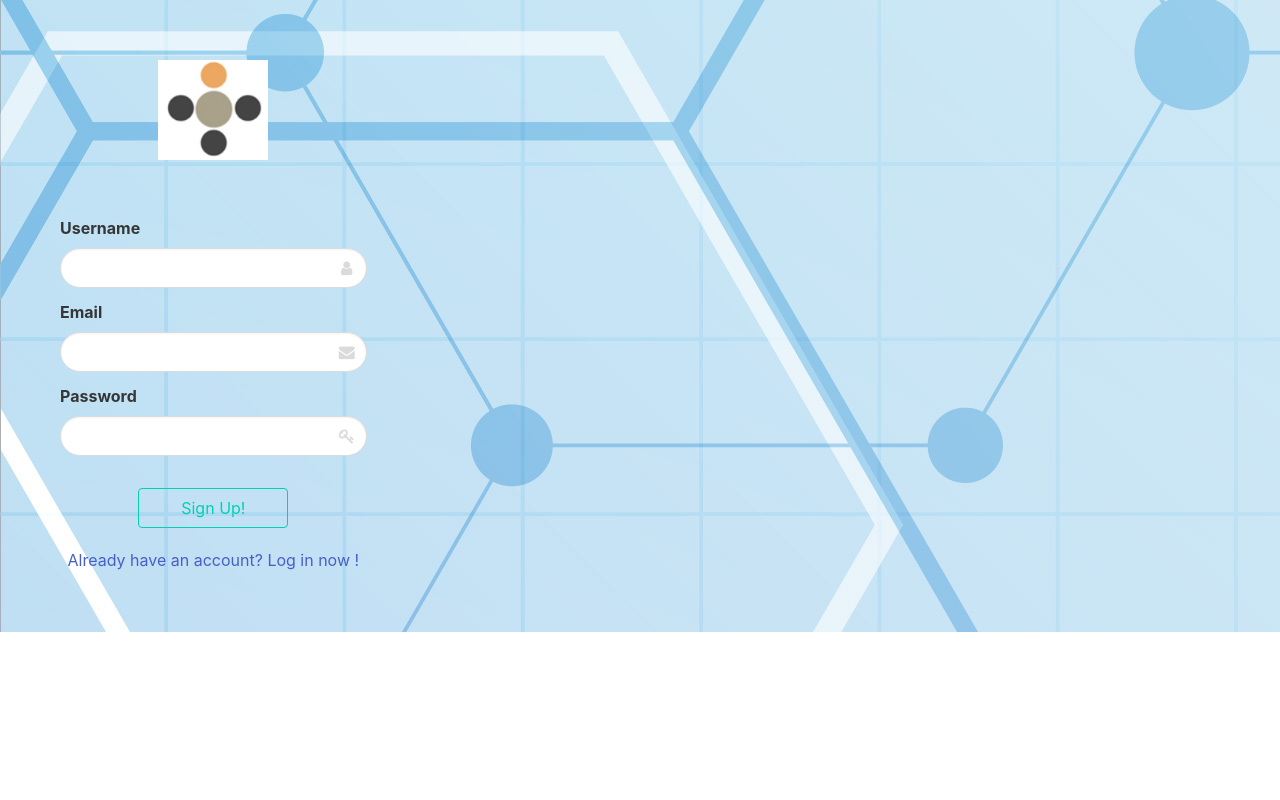
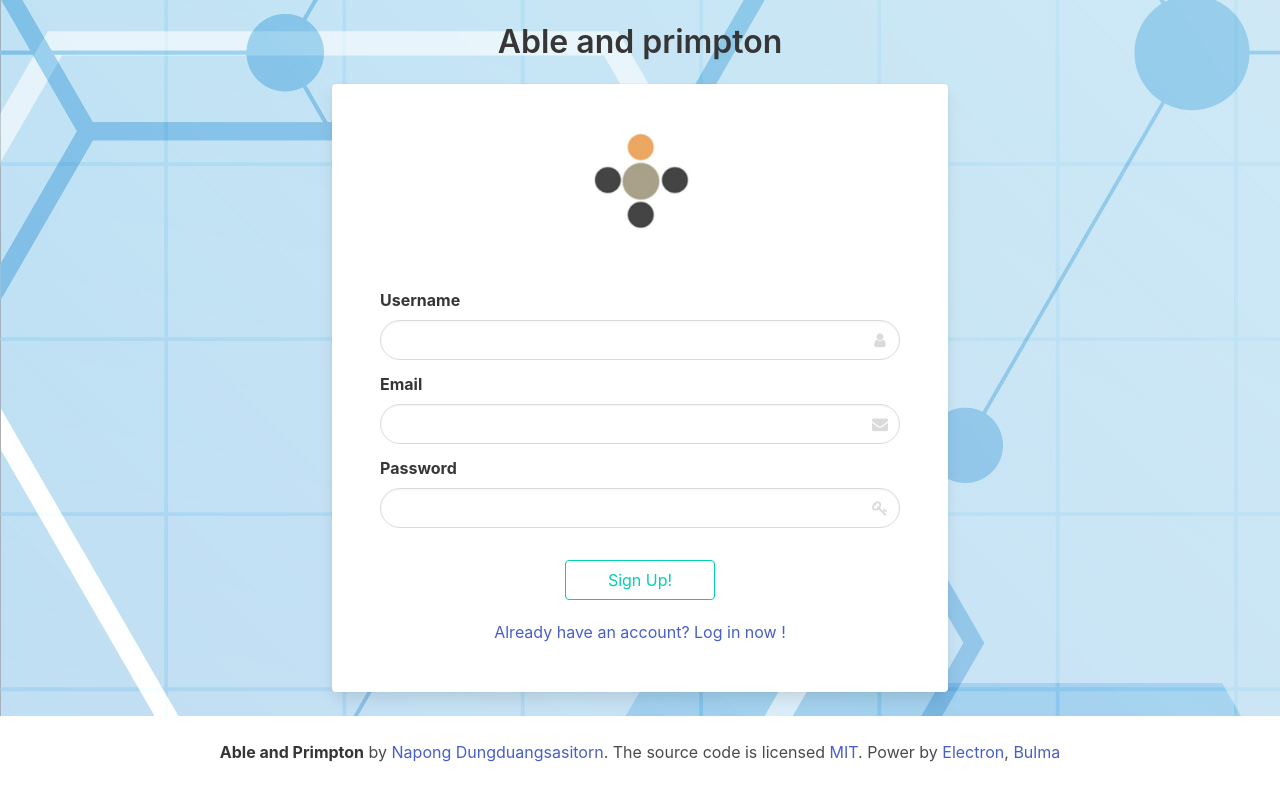
Before and after one commit to lunaticSKE12/Able-and-Primpton, an Electron app: page renderer/signup.html in a window 1280 px wide. Drawn offline with nearby package versions, Linux system fonts and the light colour scheme; files that its build step writes are made by us from their sources.

Commit message:
Edit footer and adjust page

```diff
--- a/renderer/main.css
+++ b/renderer/main.css
@@ -31,3 +31,13 @@
 .columns {
   margin: 0px;
 }
+
+.main {
+    display: flex;
+    min-height: 100vh;
+    flex-direction: column;
+}
+
+.section {
+    flex: 1;
+}
--- a/renderer/signup.html
+++ b/renderer/signup.html
@@ -6,17 +6,22 @@
     <meta name="viewport" content="width=device-width, initial-scale=1">
     <link rel="icon" href="assets/img/logo_r_resumme.png" type="image/x-icon" />
     <title>Sign Up</title>
-    <script src="assets/js/particles.js"></script>
-    <script src="assets/js/main.js"></script>
     <link rel="stylesheet" href="https://maxcdn.bootstrapcdn.com/font-awesome/4.7.0/css/font-awesome.min.css">
     <link rel="stylesheet" href="https://cdnjs.cloudflare.com/ajax/libs/bulma/0.5.3/css/bulma.min.css">
     <meta name="viewport" content="width=device-width, initial-scale=1.0, maximum-scale=1, user-scalable=0">
-    <link rel="stylesheet" href="assets/css/main.css">
+    <link rel="stylesheet" href="./main.css">
 </head>
 
 <body background="../picture/bg.jpg">
-    <div class="columns is-vcentered">
-        <div class="login column is-4 ">
+
+    <div class="columns is-centered" >
+        <h1 class="title" style="padding-top: 24px">
+            Able and primpton
+        </h1>
+    </div>
+    <div class="columns is-vcentered is-centered">
+        <div class="login column is-half ">
+            <div class="card">
                 <section class="section">
                     <div class="has-text-centered">
                         <img class="login-logo" src="../picture/logo.png">
@@ -60,7 +65,19 @@
                 </section>
             </div>
         </div>
+    </div>
 
 </body>
 
+<footer class="footer" style="padding: 24px 24px 0px; background-color: white">
+    <div class="content has-text-centered">
+        <p>
+            <strong>Able and Primpton</strong> by <a href="https://github.com/lunaticSKE12">Napong
+                Dungduangsasitorn</a>. The source code is licensed
+            <a href="http://opensource.org/licenses/mit-license.php">MIT</a>. Power by <a
+                href="https://electronjs.org/">Electron</a>, <a href="https://bulma.io/">Bulma</a>
+        </p>
+    </div>
+</footer>
+
 </html>
```
Also changed, not shown: renderer/index.html (+4 -4 lines). Lines whose indentation alone changed are shown as unchanged.
